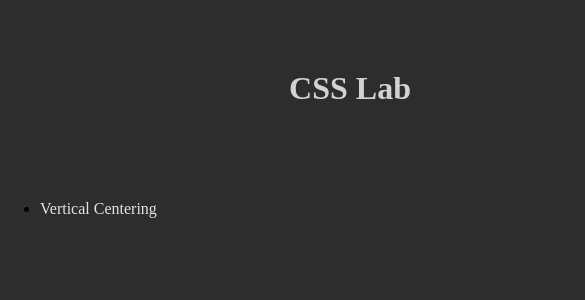
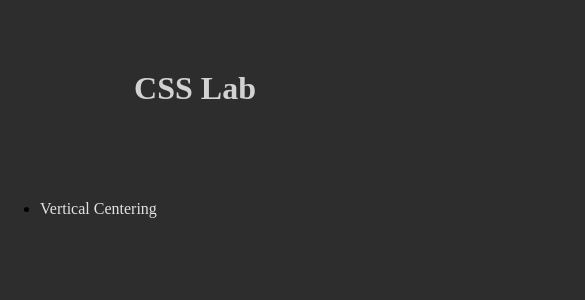
Before and after one commit to xandeer/css-lab, a Vue app: page / in a window 390 px wide. Shown: the top 300 px of the page, 585 px wide, since content can reach past the window. Built offline with nearby package versions, Linux system fonts and the light colour scheme.

Commit message:
add: responsive for screen

```diff
--- a/src/App.vue
+++ b/src/App.vue
@@ -14,4 +14,7 @@ export default {
   max-width 1200px
   min-width 700px
   margin 40px auto 0
+
+  @media screen
+    min-width 100%
 </style>
--- a/src/modules/vertical-centering/components/demo.vue
+++ b/src/modules/vertical-centering/components/demo.vue
@@ -41,4 +41,15 @@ export default {
 
   &-css
     flex 60%
+
+  &-preview
+  &-css
+    @media only screen and (orientation: portrait)
+      width 100%
+      flex 1
+
+
+  @media only screen and (orientation: portrait)
+    flex-direction column
+    align-items center
 </style>
--- a/src/styles/base.styl
+++ b/src/styles/base.styl
@@ -1,3 +1,6 @@
+*
+  box-sizing border-box
+
 body
   width 100%
   height 100%
@@ -18,5 +21,5 @@ header
   font-weight bold
   line-height 3
   margin-bottom 2em
-  text-align: center
+  text-align center
   color #d2d2d2
```
